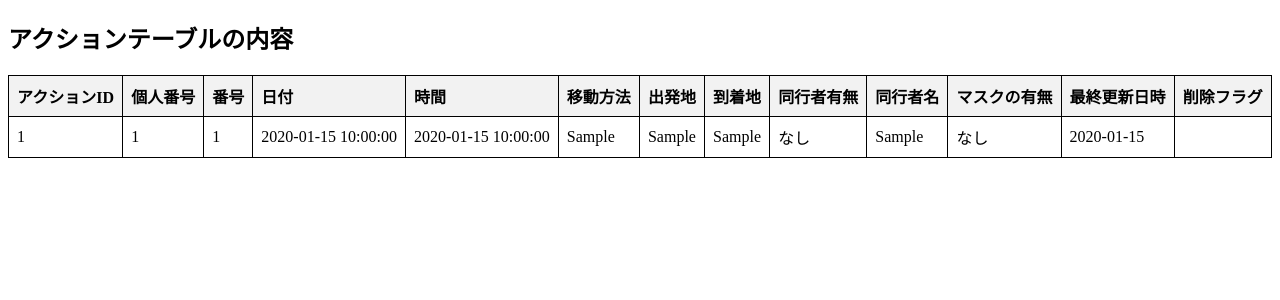
After one commit to Kotaro0722/covid-19, a Python web app: template app/template/user_output.html in a window 1280 px wide. The commit adds this page. Shown: the top 300 px of the page. Run offline with Jinja, Linux system fonts and the light colour scheme; the template is opened without the code that fills it: most values are stand-ins (such as "Sample title", 1, 10 or a date in 2020).

Commit message:
変更しました

```diff
--- a/app/template/action_input.html
+++ b/app/template/action_input.html
@@ -1,4 +1,3 @@
-<!-- fuku0501-top.html -->
 <!doctype html>
 <html lang="ja">
 
--- /dev/null
+++ b/app/template/user_output.html
@@ -0,0 +1,69 @@
+<!DOCTYPE html>
+<html lang="ja">
+
+<head>
+    <meta charset="UTF-8">
+    <title>アクションテーブルの表示</title>
+    <style>
+        table {
+            width: 100%;
+            border-collapse: collapse;
+        }
+
+        table,
+        th,
+        td {
+            border: 1px solid black;
+            padding: 8px;
+            text-align: left;
+        }
+
+        th {
+            background-color: #f2f2f2;
+        }
+    </style>
+</head>
+
+<body>
+    <h2>アクションテーブルの内容</h2>
+    <table>
+        <thead>
+            <tr>
+                <th>アクションID</th>
+                <th>個人番号</th>
+                <th>番号</th>
+                <th>日付</th>
+                <th>時間</th>
+                <th>移動方法</th>
+                <th>出発地</th>
+                <th>到着地</th>
+                <th>同行者有無</th>
+                <th>同行者名</th>
+                <th>マスクの有無</th>
+                <th>最終更新日時</th>
+                <th>削除フラグ</th>
+            </tr>
+        </thead>
+        <tbody>
+            {% for record in records %}
+            <tr>
+                <td>{{ record.action_tableID }}</td>
+                <td>{{ record.user_num }}</td>
+                <td>{{ record.action_number }}</td>
+                <td>{{ record.action_date }}</td>
+                <td>{{ record.action_time }}</td>
+                <td>{{ record.movement_method }}</td>
+                <td>{{ record.place_of_departure }}</td>
+                <td>{{ record.place_of_arrival }}</td>
+                <td>{{ "あり" if record.companion else "なし" }}</td>
+                <td>{{ record.companion_person }}</td>
+                <td>{{ "あり" if record.mask else "なし" }}</td>
+                <td>{{ record.lastupdate }}</td>
+                <td>{{ "削除" if record.delflag else "" }}</td>
+            </tr>
+            {% endfor %}
+        </tbody>
+    </table>
+</body>
+
+</html>
```
Also changed, not shown: app/action/__init__.py (added, +9 -0 lines), app/action/routes.py (added, +62 -0 lines), app/action_input/__init__.py (deleted, +0 -8 lines), app/action_input/routes.py (deleted, +0 -39 lines).
